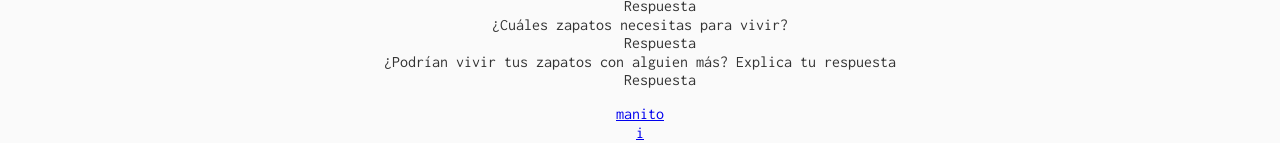
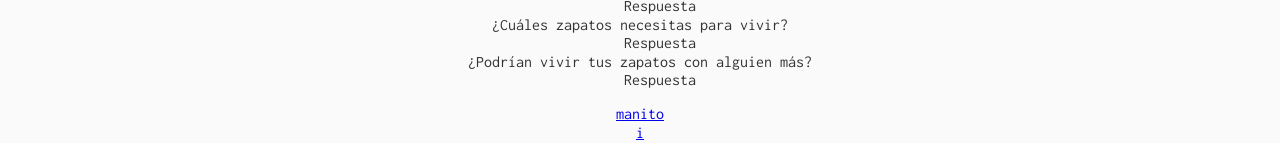
Before and after one commit to marlonap/puentepie, a website: page app/index.html in a window 1280 px wide. Shown: the part 1391-1534 px from the top of the page. Drawn offline with nearby package versions, Linux system fonts and the light colour scheme; files that its build step writes are made by us from their sources.

Commit message:
limpiar pregunta

```diff
--- a/app/index.html
+++ b/app/index.html
@@ -63,7 +63,7 @@
                 <dt>¿Cuáles zapatos necesitas para vivir?</dt>
                 <dd>Respuesta</dd>
 
-                <dt>¿Podrían vivir tus zapatos con alguien más? Explica tu respuesta</dt>
+                <dt>¿Podrían vivir tus zapatos con alguien más?</dt>
                 <dd>Respuesta</dd>
 
               </dl>
```
